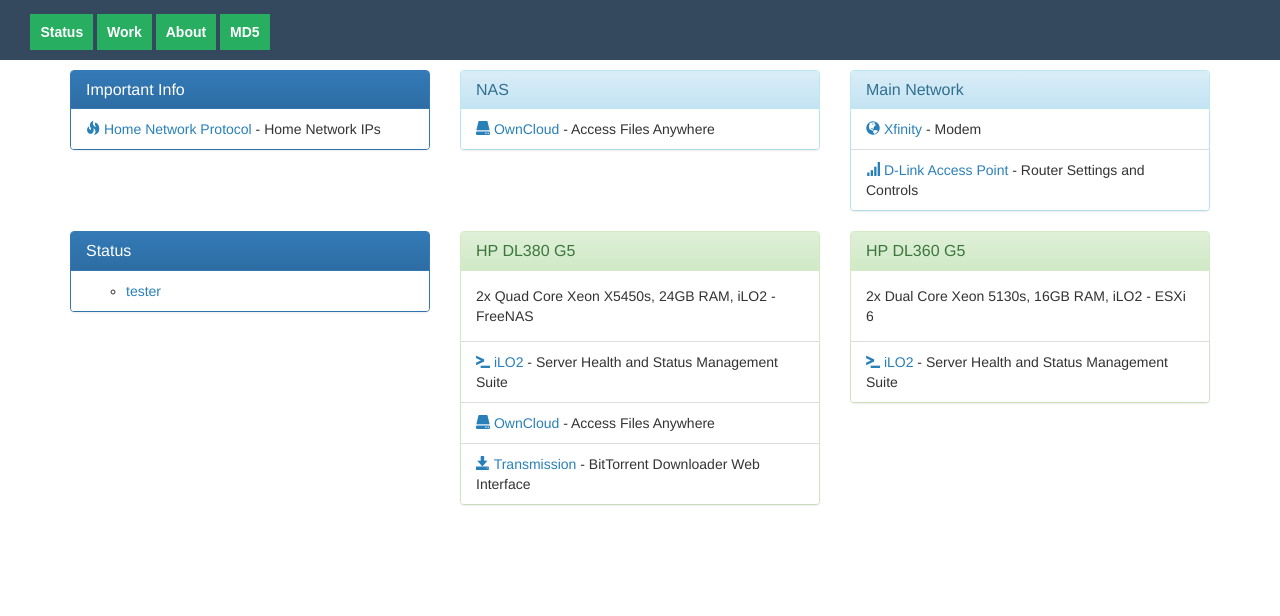
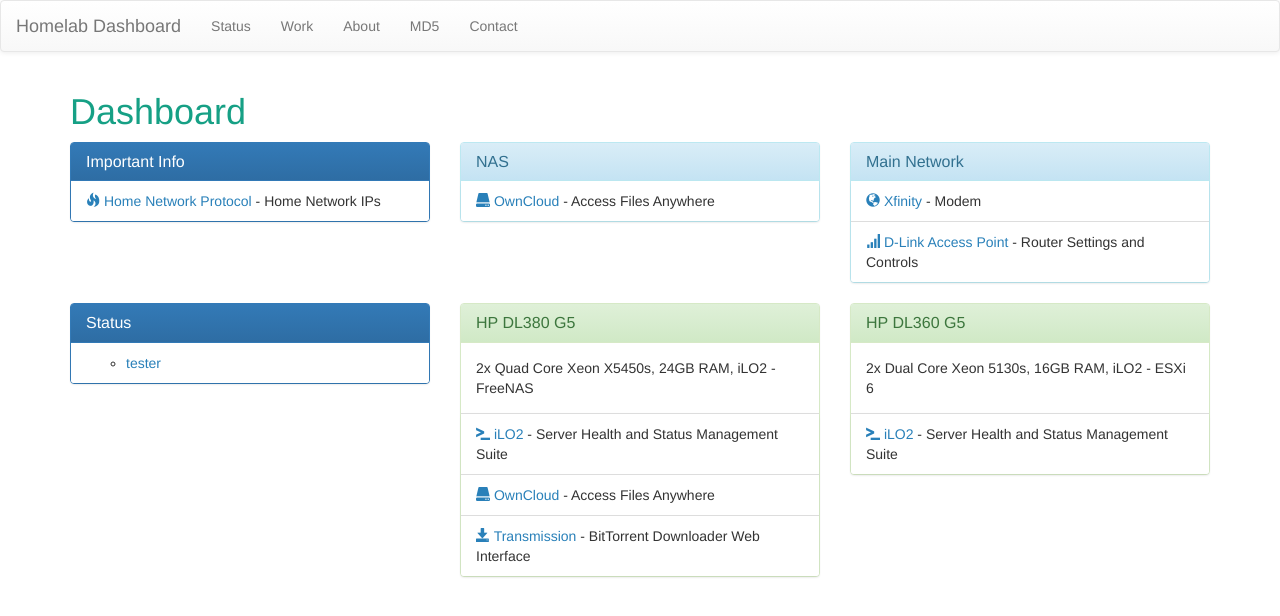
Before and after one commit to 1823alex/Homelab-Dashboard, a plain HTML site: page index.html in a window 1280 px wide. Drawn offline with Linux system fonts and the light colour scheme; a script that the page names is missing.

Commit message:
Better navbar

```diff
--- a/index.html
+++ b/index.html
@@ -10,15 +10,31 @@
             <script type='text/javascript' src='//cdnjs.cloudflare.com/ajax/libs/knockout/2.2.1/knockout-min.js'></script>
         </head>
         <body>
-        <div id="navbar"></div>
-            <ul id="nav">
-                    <!--<li id="navitem"><a href="/index.html">Home</a></li>-->
-                    <li id="navitem"><a href="/index.html">Status</a></li>
-                    <li id="navitem"><a href="/work.html">Work</a></li>
-                    <li id="navitem"><a href="/about.html">About</a></li>
-                    <li id="navitem"><a href="hash.html">MD5</a></li>
-            </ul>
-        </div>
+          <nav class="navbar navbar-default">
+            <div class="container-fluid">
+              <!-- Brand and toggle get grouped for better mobile display -->
+              <div class="navbar-header">
+                <button type="button" class="navbar-toggle collapsed" data-toggle="collapse" data-target="#bs-example-navbar-collapse-1" aria-expanded="false">
+                  <span class="sr-only">Toggle navigation</span>
+                  <span class="icon-bar"></span>
+                  <span class="icon-bar"></span>
+                  <span class="icon-bar"></span>
+                </button>
+                <a class="navbar-brand" href="index.html">Homelab Dashboard</a>
+              </div>
+
+              <!-- Collect the nav links, forms, and other content for toggling -->
+              <div class="collapse navbar-collapse" id="bs-example-navbar-collapse-1">
+                <ul class="nav navbar-nav">
+                	<li><a href="index.html">Status</a></li>
+                  <li><a href="works.html">Work</a></li>
+                  <li><a href="about.html">About</a></li>
+                  <li><a href="hash.html">MD5</a></li>
+                  <li><a href="contact/index.html">Contact</a></li>
+                </ul>
+              </div><!-- /.navbar-collapse -->
+            </div><!-- /.container-fluid -->
+          </nav>
             <div class="container">
                 <h1 style="color:#16a085">Dashboard</h1>
                 <div class="row">
```
